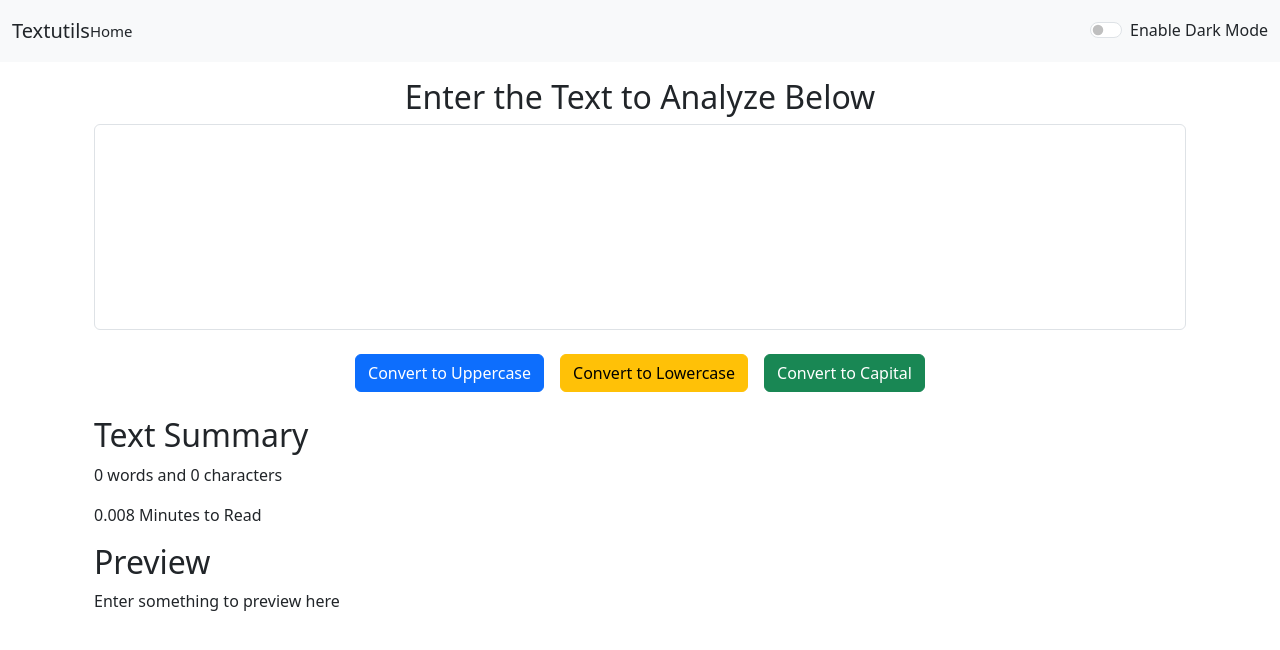
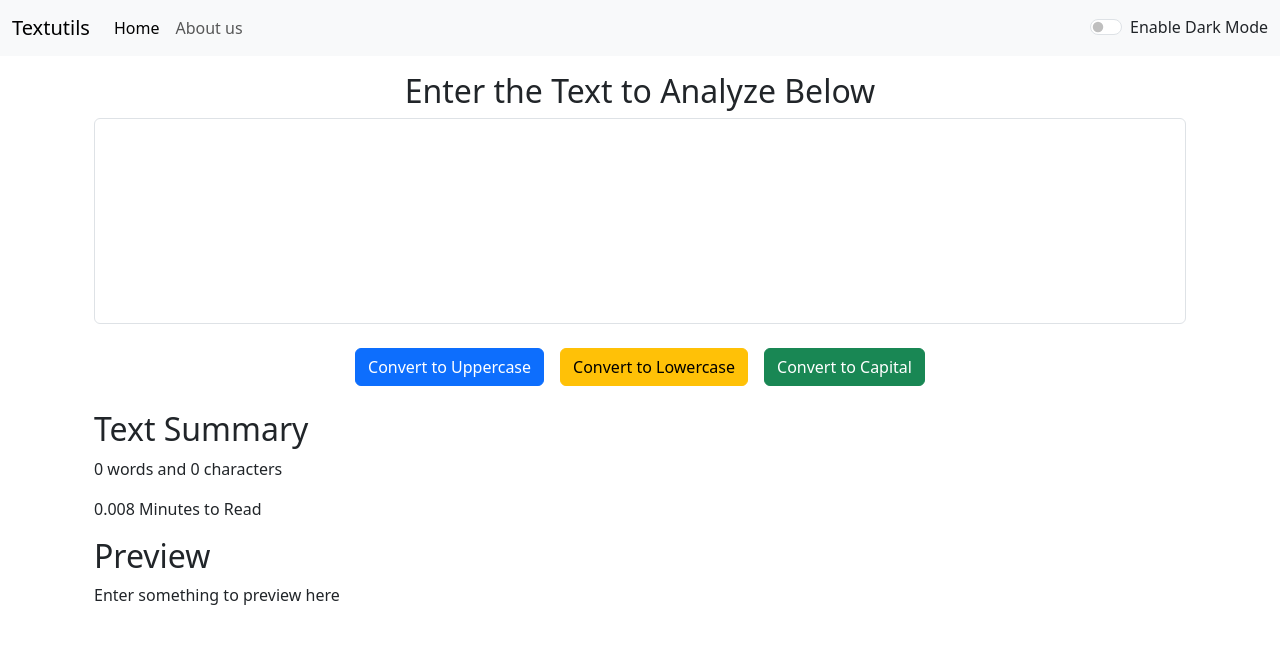
Before and after one commit to Kush77Dev/React-Textutils, a React (Create React App) app: page / in a window 1280 px wide. Shown: the top 650 px of the page. Built offline with nearby package versions, Linux system fonts and the light colour scheme.

Commit message:
Fix build issues and dependencies

```diff
--- a/src/components/NavBar.js
+++ b/src/components/NavBar.js
@@ -1,29 +1,16 @@
 import React from "react";
 import PropTypes from "prop-types";
-// import { Link } from "react-router-dom";
+import { Link } from "react-router-dom";
 
 export default function NavBar(props) {
   return (
     <div>
       <nav className={`navbar navbar-expand-lg navbar-${props.mode} bg-${props.mode}`}>
         <div className="container-fluid">
-          {/* <Link className="navbar-brand" to="/">
+          <Link className="navbar-brand" to="/">
             {props.title}
-          </Link> */}
-          <button
-            className={`navbar navbar-expand-lg navbar-${props.mode} bg-${props.mode}`}
-            style={{
-              background: 'none',
-              border: 'none',
-              color: 'inherit',
-              cursor: 'pointer',
-              fontSize: '20px',
-              padding: '50',
-              margin: '100'
-            }}
-              >
-                {props.title}
-              </button>
+          </Link>
+
           <button
             className="navbar-toggler"
             type="button"
@@ -35,49 +22,35 @@ export default function NavBar(props) {
           >
             <span className="navbar-toggler-icon"></span>
           </button>
+
           <div className="collapse navbar-collapse" id="navbarSupportedContent">
             <ul className="navbar-nav me-auto mb-2 mb-lg-0">
               <li className="nav-item">
-                {/* <Link className="nav-link active" aria-current="page" to="/">
+                <Link className="nav-link active" aria-current="page" to="/">
                   Home
-                </Link> */}
-                <button
-                  className="navbar-brand"
-                  style={{
-                    background: 'none',
-                    border: 'none',
-                    color: 'inherit',
-                    cursor: 'pointer',
-                    fontSize: '15px',
-                    padding: '0',
-                    margin: '0'
-                  }}
-                >
-                  Home
-                </button>
+                </Link>
               </li>
-              {/* <li className="nav-item">
+              <li className="nav-item">
                 <Link className="nav-link" to="/about">
                   {props.aboutText}
                 </Link>
-              </li> */}
+              </li>
             </ul>
 
             <div className="form-check form-switch">
-              <input className="form-check-input" type="checkbox" id="flexSwitchCheckDefault" onClick={props.toggleMode}/>
-              <label className={`form-check-label text-${props.mode==='light'?'dark':'light'}`} htmlfor="flexSwitchCheckDefault">Enable Dark Mode</label>
+              <input
+                className="form-check-input"
+                type="checkbox"
+                id="flexSwitchCheckDefault"
+                onClick={props.toggleMode}
+              />
+              <label
+                className={`form-check-label text-${props.mode === 'light' ? 'dark' : 'light'}`}
+                htmlFor="flexSwitchCheckDefault"
+              >
+                Enable Dark Mode
+              </label>
             </div>
-            {/* <form className="d-flex" role="search">
-              <input
-                className="form-control me-2"
-                type="search"
-                placeholder="Search"
-                aria-label="Search"
-              />
-              <button className="btn btn-outline-success" type="submit">
-                Search
-              </button>
-            </form> */}
           </div>
         </div>
       </nav>
@@ -88,10 +61,10 @@ export default function NavBar(props) {
 NavBar.propTypes = {
   title: PropTypes.string,
   aboutText: PropTypes.string,
-}
+};
 
 // Default props
-// NavBar.defaultProps= {
-//   title: 'Textutils',
-//   aboutText: 'About us'
-// }
+NavBar.defaultProps = {
+  title: 'Textutils',
+  aboutText: 'About us'
+};
```
Also changed, not shown: src/App.js (indentation only).
